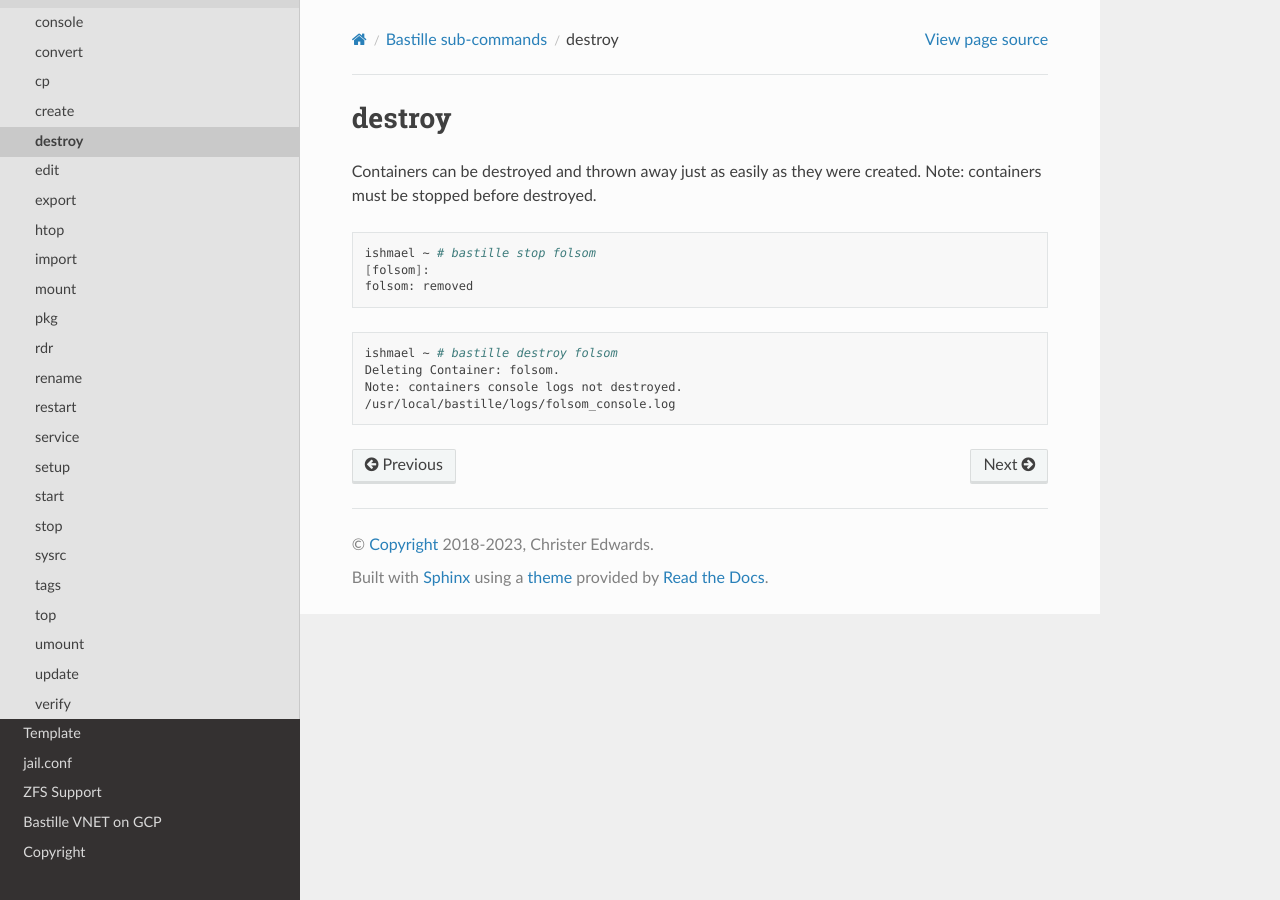
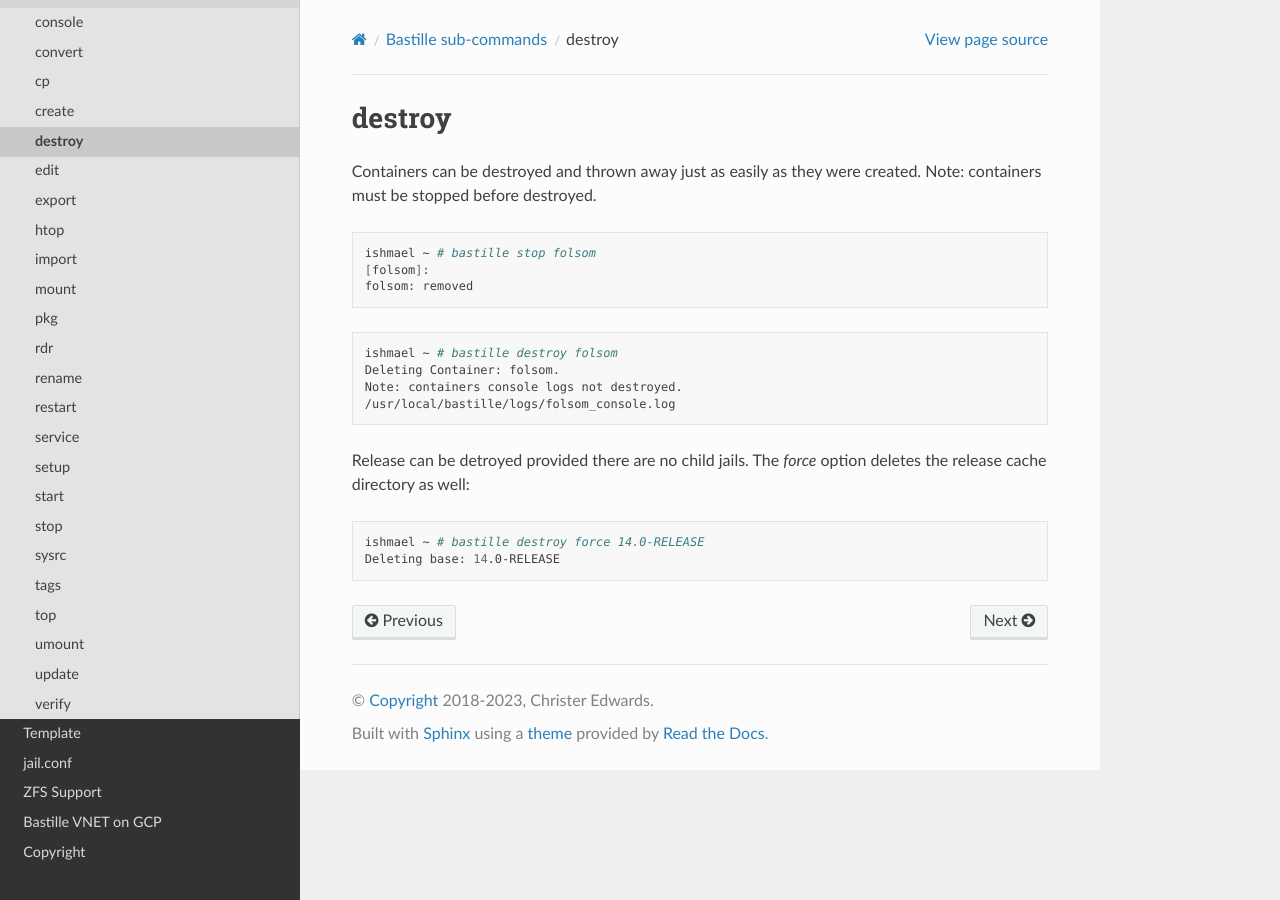
Before and after one commit to BastilleBSD/bastille, a Sphinx documentation site: the page built from docs/chapters/subcommands/destroy.rst, in a window 1280 px wide. Built offline with Sphinx 7.4.7 and the Read the Docs theme 3.1.0, drawn with Linux system fonts in a browser that asks for light colours; pages that are not in the unit, such as notebooks, are missing from menus.

Commit message:
Document destry force release as also destroying the cache

```diff
--- a/docs/chapters/subcommands/destroy.rst
+++ b/docs/chapters/subcommands/destroy.rst
@@ -17,3 +17,11 @@ created.  Note: containers must be stopped before destroyed.
   Deleting Container: folsom.
   Note: containers console logs not destroyed.
   /usr/local/bastille/logs/folsom_console.log
+
+Release can be detroyed provided there are no child jails. The `force` option
+deletes the release cache directory as well:
+
+.. code-block:: shell
+
+  ishmael ~ # bastille destroy force 14.0-RELEASE
+  Deleting base: 14.0-RELEASE
--- a/docs/chapters/upgrading.rst
+++ b/docs/chapters/upgrading.rst
@@ -39,3 +39,5 @@ After upgrading all jails from one release to the next you may find that you now
 `bastille list releases` to list all bootstrapped releases.
 
 `bastille destroy X.Y-RELEASE` to fully delete the release.
+
+`bastille destroy force X.Y-RELEASE` to delete the cache directory as well.
```
